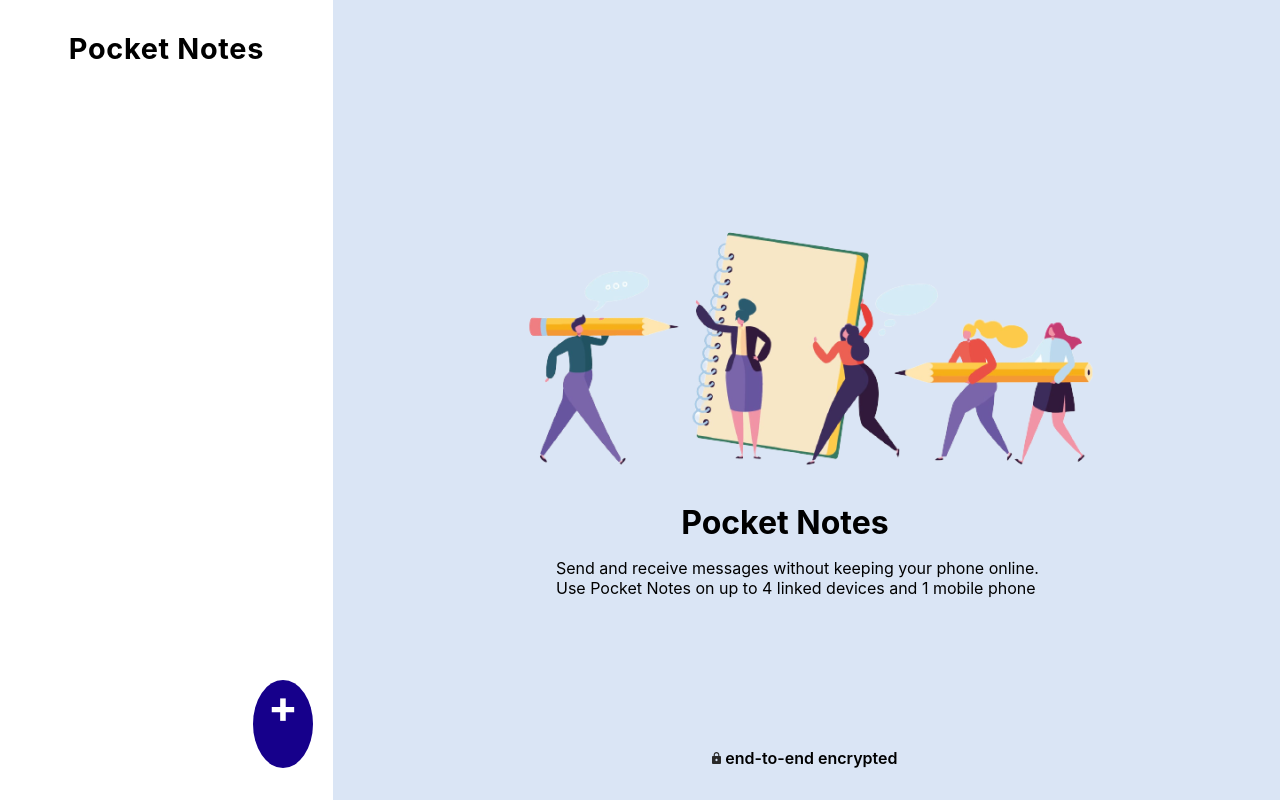
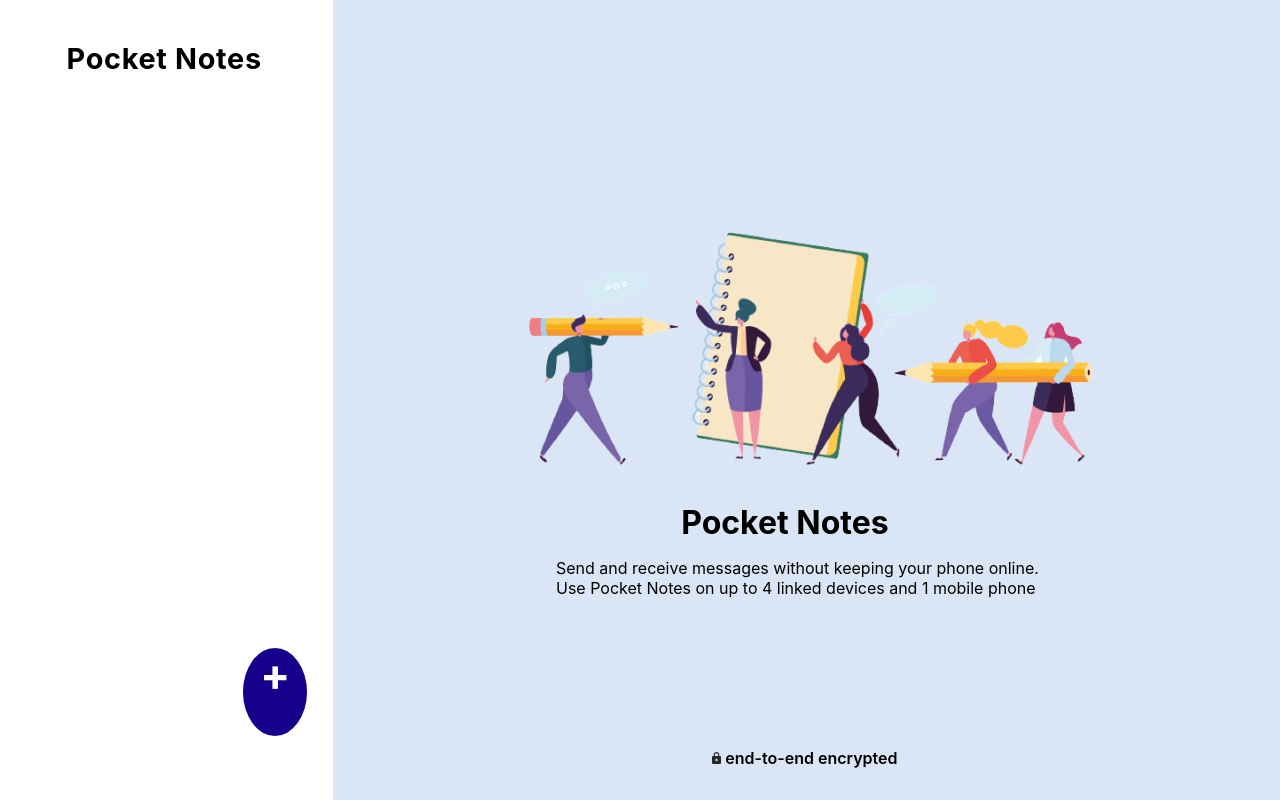
Before and after one commit to Adith160/MyNotesAPP, a React (Create React App) app: page / in a window 1280 px wide. Built offline with nearby package versions, Linux system fonts and the light colour scheme.

Commit message:
Code corrections in ScrollBar designs

```diff
--- a/src/Components/DetailComponent.jsx
+++ b/src/Components/DetailComponent.jsx
@@ -31,7 +31,6 @@ function DetailComponent(props) {
       }
 
     const handleSaveOnClick = () => {
-        if (NewText !== '') {
             let nextKey = 0;
             if (OldNote !== null && OldNote.length > 0) {
                 nextKey = Math.max(...OldNote.map(note => note.key)) + 1;
@@ -43,7 +42,6 @@ function DetailComponent(props) {
             localStorage.setItem('AllNotes', JSON.stringify(updatedNote));
             setAllNotes(thisGroupNote);
             setNewText('');
-        }
     };
 
     return (
@@ -68,7 +66,7 @@ function DetailComponent(props) {
 
             <div className={styles.inputDiv}>
                 <textarea className={styles.inputArea} onChange={(e) => setNewText(e.target.value)} value={NewText}></textarea>
-                <img className={styles.sendImg} src={sendImg} alt="sendImg" onClick={handleSaveOnClick} />
+                <img className={styles.sendImg} src={sendImg} alt="sendImg" onClick={()=>NewText &&  handleSaveOnClick()} />
             </div>
         </div>
     );
--- a/src/Components/Home.jsx
+++ b/src/Components/Home.jsx
@@ -48,8 +48,9 @@ const Home = () => {
                      ))
                     }
 
-                    <div className={styles.add} onClick={handleAddClick}>+</div>
+
                 </div>
+                 <div className={styles.add} onClick={handleAddClick}>+</div>
                 {Detail || <Intro />}
             </div>
             {AddGrp && <div onClick={()=> showAddGrp(false)}
--- a/src/Components/Styles/Detail.module.css
+++ b/src/Components/Styles/Detail.module.css
@@ -36,8 +36,23 @@
     height: 60%;
     width: 100%;
     background-color: #DAE5F5;
-    overflow-y: scroll;
+    overflow-y: auto;
     overflow-x: hidden;
+    scrollbar-width: thin;
+    scrollbar-color: white #000000A1;
+}
+
+.detailsDiv::-webkit-scrollbar {
+    width: 0.6vw;
+}
+
+.detailsDiv::-webkit-scrollbar-thumb {
+    background-color: white;
+    border-radius: 1vh;
+}
+
+.detailsDiv::-webkit-scrollbar-track {
+    background-color: #000000A1;
 }
 
 .oldNotes {
--- a/src/Components/Styles/Home.module.css
+++ b/src/Components/Styles/Home.module.css
@@ -1,45 +1,63 @@
-.homePage{
+.homePage {
     height: 100vh;
     width: 100vw;
     display: flex;
     position: relative;
 }
 
-.savedNotes{
-    height: 100%;
+.savedNotes {
+    height: 100vh;
     width: 26%;
     background-color: white;
     position: relative;
-    display: flex;
-    flex-direction: column;
-    align-items: center;
+    overflow-y: auto;
+    scrollbar-width: thin;
+    scrollbar-color: white #000000A1;
 }
-.title{
-    padding: 2%;
+
+.savedNotes::-webkit-scrollbar {
+    width: 0.6vw;
+}
+
+.savedNotes::-webkit-scrollbar-thumb {
+    background-color: white;
+    border-radius: 1vh;
+}
+
+.savedNotes::-webkit-scrollbar-track {
+    background-color: #000000A1;
+}
+
+
+.title {
+    padding: 5% 20%;
     color: #000;
     font-size: 1.8rem;
     font-style: normal;
     font-weight: 700;
     line-height: normal;
     letter-spacing: 0.7px;
+    position: sticky;
+    top: 0;
+    background-color: white;
 }
 
-.add{
+.add {
     position: absolute;
-    bottom: 4%;
-    right: 6%;
     border-radius: 50%;
     height: 11%;
-    width: 18%;
+    width: 5%;
     font-size: 2.8rem;
     color: white;
     text-align: center;
     background-color: #16008B;
     font-weight: 700;
     cursor: pointer;
+    bottom: 8%;
+    left: 19%;
 }
 
-.nameCard{
+.nameCard {
     height: 10%;
     width: 100%;
     margin-top: 2%;
@@ -52,7 +70,7 @@
     border-radius: 1vh;
 }
 
-.profileDP{
+.profileDP {
     height: 83%;
     width: 15%;
     border-radius: 50%;
@@ -62,6 +80,6 @@
     margin-left: 15%;
 }
 
-.spanName{
+.spanName {
     margin-left: 10%;
 }
```
